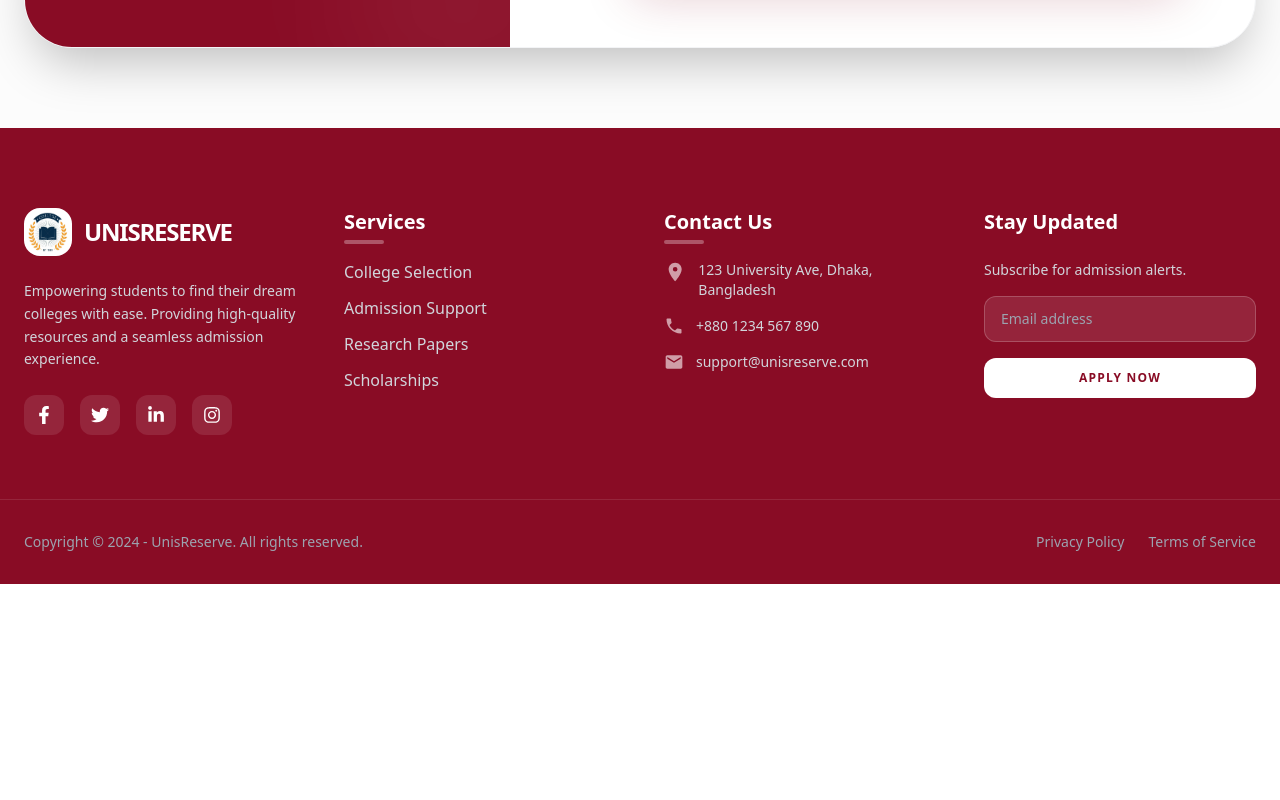
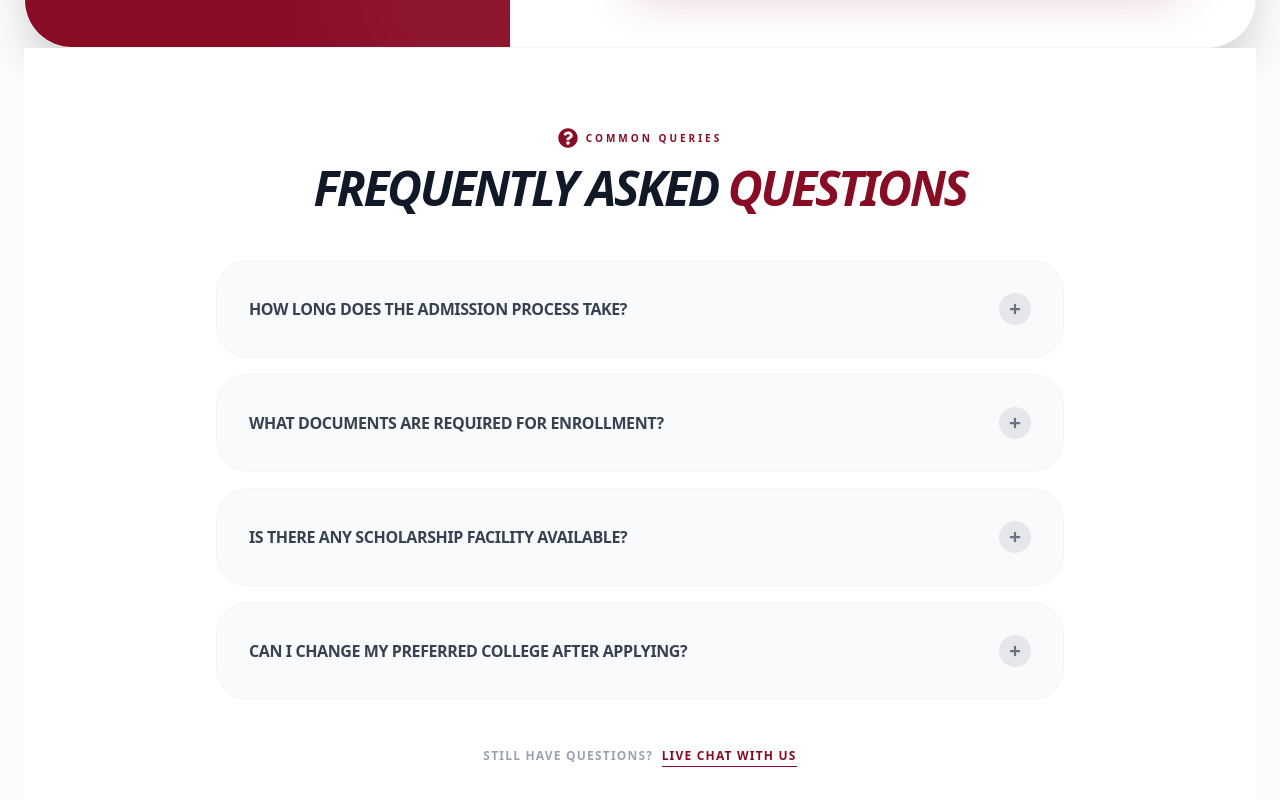
Before and after one commit to tuhincoder/UniReserve, a React (Vite) app: page /contact in a window 1280 px wide. Shown: the part 1020-1820 px from the top of the page. Before the commit the page ends 1604 px from the top, so only its background shows below. Built offline with nearby package versions, Linux system fonts and the light colour scheme; no server answers.

Commit message:
contact faq added

```diff
--- /dev/null
+++ b/src/pages/contact/ContactFAQ.jsx
@@ -0,0 +1,119 @@
+import { useState } from "react";
+import { FaPlus, FaMinus, FaQuestionCircle } from "react-icons/fa";
+
+const ContactFAQ = () => {
+  const [activeIndex, setActiveIndex] = useState(null);
+
+  const faqs = [
+    {
+      question: "How long does the admission process take?",
+      answer:
+        "Typically, it takes 7-10 working days to process your application once all documents are submitted.",
+    },
+    {
+      question: "What documents are required for enrollment?",
+      answer:
+        "You will need your previous academic transcripts, national ID/Birth certificate, and recent passport-size photos.",
+    },
+    {
+      question: "Is there any scholarship facility available?",
+      answer:
+        "Yes, we offer merit-based scholarships up to 50% for students with outstanding academic records.",
+    },
+    {
+      question: "Can I change my preferred college after applying?",
+      answer:
+        "You can request a change within 48 hours of your initial application through our support desk.",
+    },
+  ];
+
+  const toggleAccordion = (index) => {
+    setActiveIndex(activeIndex === index ? null : index);
+  };
+
+  return (
+    <section className="py-20 bg-white">
+      <div className="max-w-4xl mx-auto px-6">
+        {/* Header */}
+        <div className="text-center mb-12">
+          <div className="inline-flex items-center gap-2 text-[#890c25] mb-4">
+            <FaQuestionCircle className="text-xl" />
+            <span className="font-black text-[10px] uppercase tracking-[0.3em]">
+              Common Queries
+            </span>
+          </div>
+          <h2 className="text-3xl md:text-5xl font-black text-gray-900 tracking-tighter uppercase italic">
+            Frequently Asked <span className="text-[#890c25]">Questions</span>
+          </h2>
+        </div>
+
+        {/* FAQ List */}
+        <div className="space-y-4">
+          {faqs.map((faq, index) => (
+            <div
+              key={index}
+              className={`border rounded-[2rem] transition-all duration-500 overflow-hidden ${
+                activeIndex === index
+                  ? "border-[#890c25] bg-[#890c25]/5 shadow-xl shadow-[#890c25]/5"
+                  : "border-gray-100 bg-gray-50"
+              }`}
+            >
+              <button
+                onClick={() => toggleAccordion(index)}
+                className="w-full flex items-center justify-between p-6 md:p-8 text-left outline-none"
+              >
+                <span
+                  className={`font-bold text-sm md:text-base uppercase tracking-tight transition-colors ${
+                    activeIndex === index ? "text-[#890c25]" : "text-gray-700"
+                  }`}
+                >
+                  {faq.question}
+                </span>
+                <div
+                  className={`w-8 h-8 rounded-full flex items-center justify-center transition-all ${
+                    activeIndex === index
+                      ? "bg-[#890c25] text-white rotate-180"
+                      : "bg-gray-200 text-gray-500"
+                  }`}
+                >
+                  {activeIndex === index ? (
+                    <FaMinus size={12} />
+                  ) : (
+                    <FaPlus size={12} />
+                  )}
+                </div>
+              </button>
+
+              <div
+                className={`transition-all duration-500 ease-in-out ${
+                  activeIndex === index
+                    ? "max-h-40 opacity-100"
+                    : "max-h-0 opacity-0"
+                }`}
+              >
+                <div className="px-8 pb-8 text-gray-500 text-sm font-medium leading-relaxed border-t border-[#890c25]/10 pt-4">
+                  {faq.answer}
+                </div>
+              </div>
+            </div>
+          ))}
+        </div>
+
+        {/* Bottom Support Badge */}
+        <div className="mt-12 text-center">
+          <p className="text-gray-400 text-xs font-bold uppercase tracking-widest">
+            Still have questions?{" "}
+            <a
+              href="#"
+              className="text-[#890c25] border-b border-[#890c25] pb-0.5 ml-1"
+            >
+              Live Chat with us
+            </a>
+          </p>
+        </div>
+      </div>
+    </section>
+  );
+};
+
+export default ContactFAQ;
--- a/src/pages/contact/ContactPage.jsx
+++ b/src/pages/contact/ContactPage.jsx
@@ -6,6 +6,7 @@ import {
   FaTwitter,
   FaLinkedinIn,
 } from "react-icons/fa";
+import ContactFAQ from "./ContactFAQ";
 
 const ContactPage = () => {
   return (
@@ -150,6 +151,7 @@ const ContactPage = () => {
           </div>
         </div>
       </div>
+      <ContactFAQ />
     </div>
   );
 };
```
